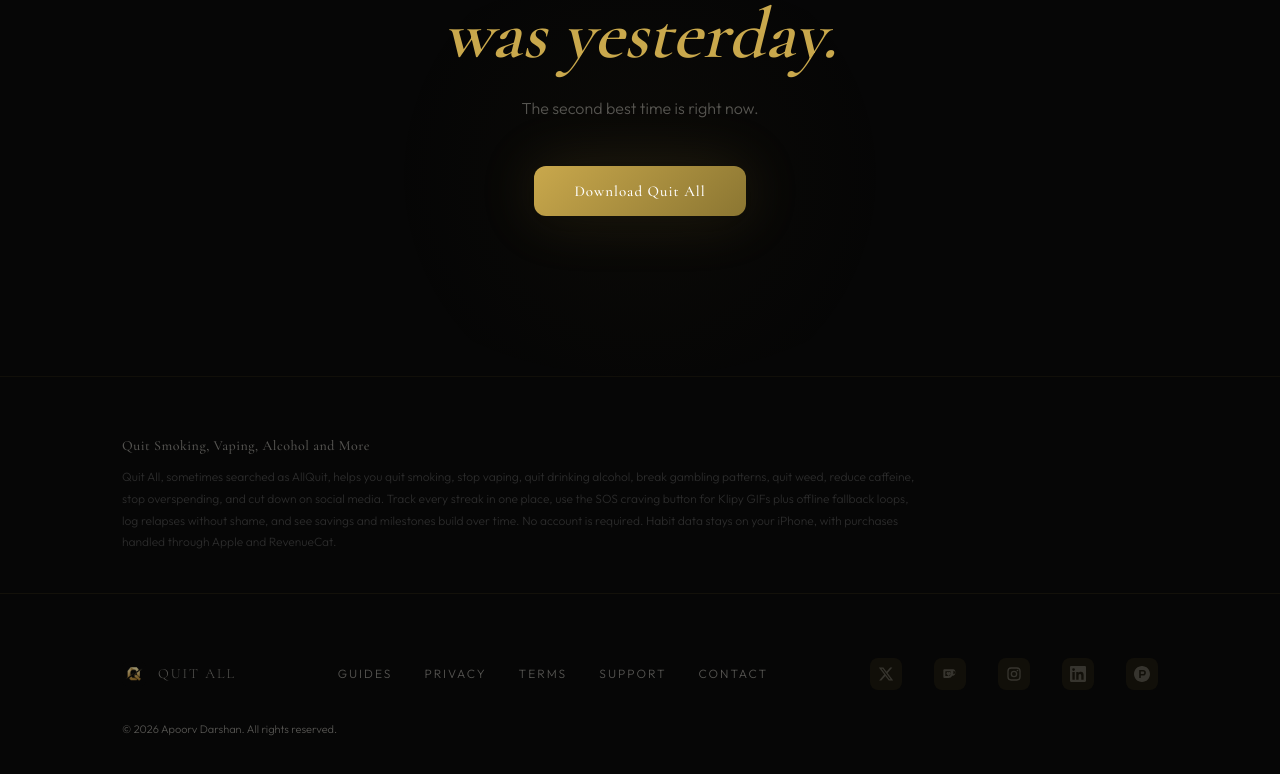
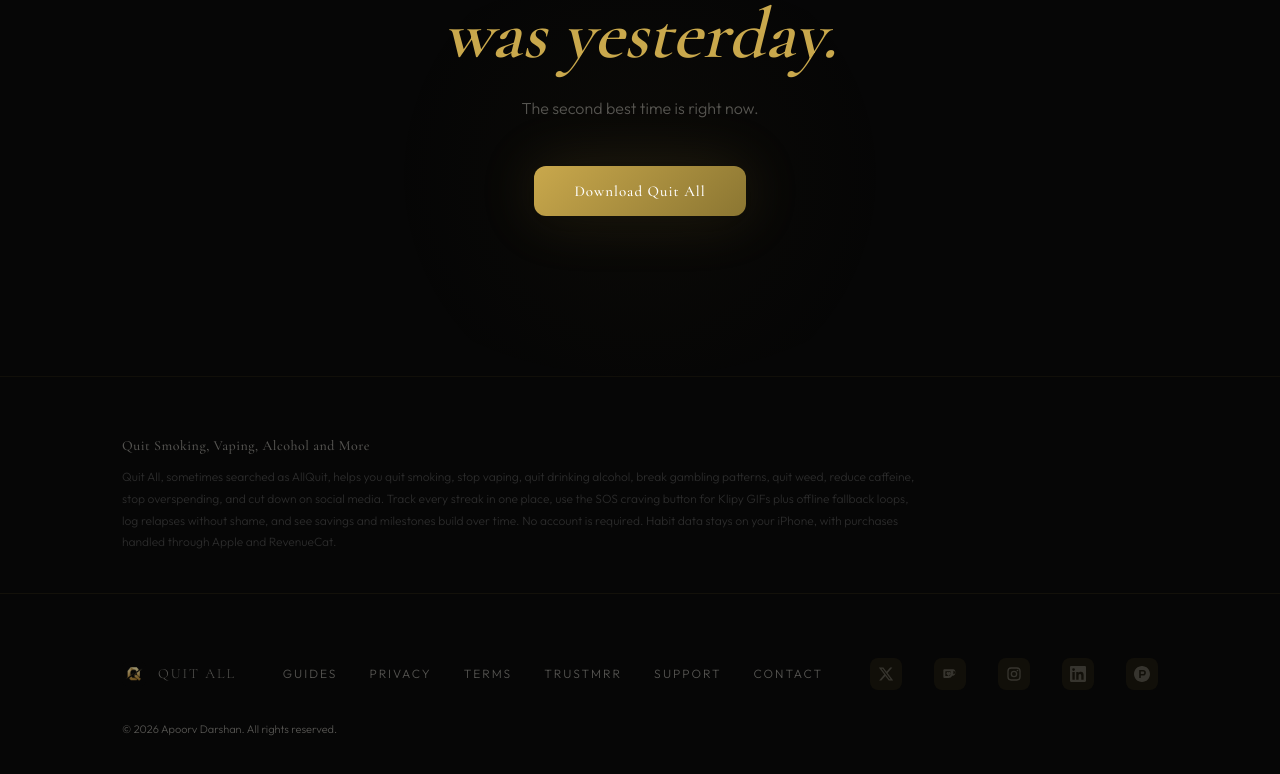
Before and after one commit to apoorvdarshan/quit-all, a Next.js app in the folder web/: page / in a window 1280 px wide. Shown: the part 5421-6195 px from the top of the page. Built offline with nearby package versions, Linux system fonts and the light colour scheme.

Commit message:
Add TrustMRR link to website

```diff
--- a/web/src/app/layout.tsx
+++ b/web/src/app/layout.tsx
@@ -96,6 +96,7 @@ const jsonLd = {
     "https://www.instagram.com/quitall_com/",
     "https://www.linkedin.com/company/quit-all/",
     "https://x.com/apoorvdarshan",
+    "https://trustmrr.com/startup/quit-all-break-every-habit",
   ],
   offers: [
     {
--- a/web/src/app/page.tsx
+++ b/web/src/app/page.tsx
@@ -331,6 +331,7 @@ export default function Home() {
               <Link href="/#quit-guides">Guides</Link>
               <Link href="/privacy">Privacy</Link>
               <Link href="/terms">Terms</Link>
+              <Link href="https://trustmrr.com/startup/quit-all-break-every-habit" target="_blank">TrustMRR</Link>
               <Link href="https://ko-fi.com/apoorvdarshan" target="_blank">Support</Link>
               <Link href="mailto:ad13dtu@gmail.com">Contact</Link>
             </div>
```
